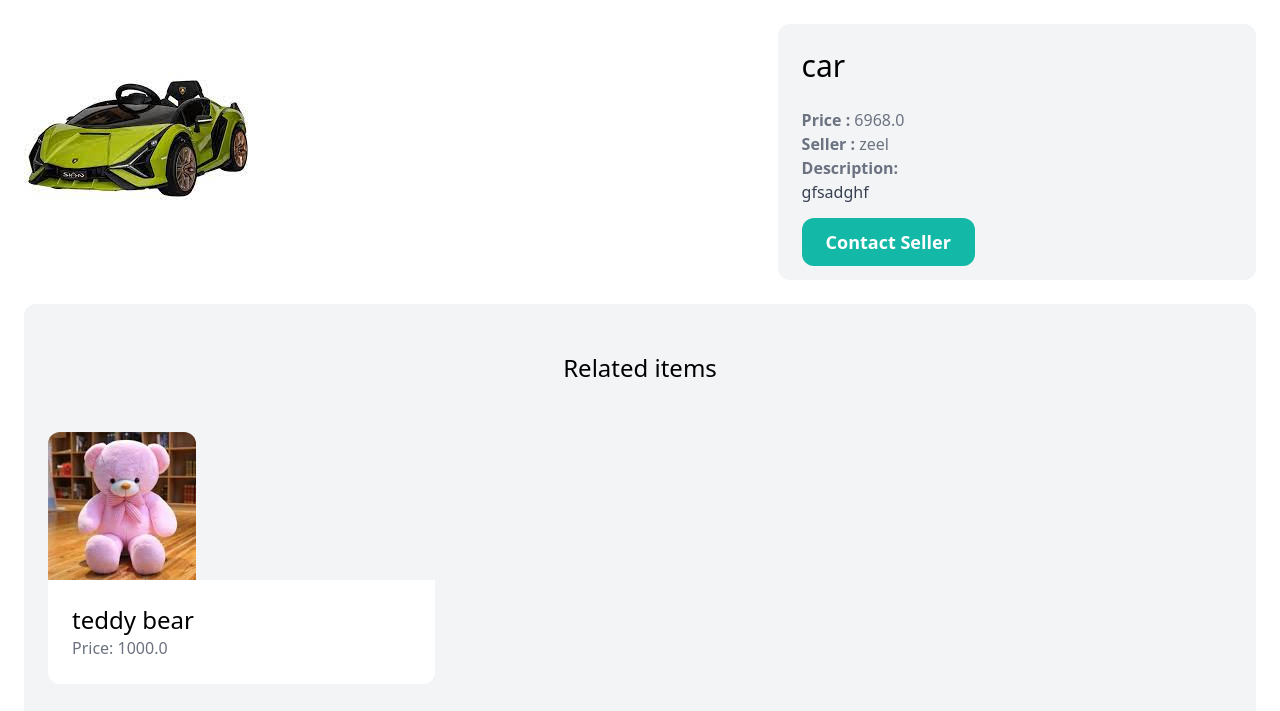
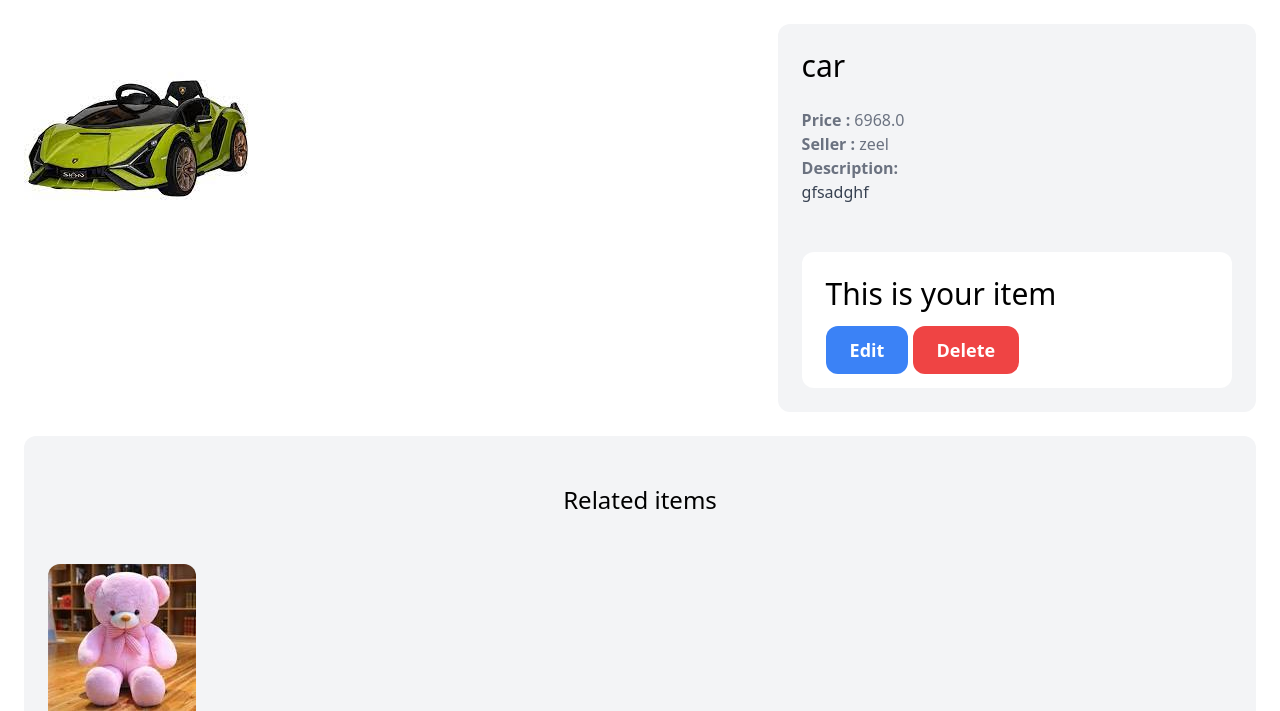
Before and after one commit to Zeel-13/Django-Online-marketplace, a Django app: page /items/6/ in a window 1280 px wide. Shown: the part 77-788 px from the top of the page. Run offline with Django 5.2, Linux system fonts and the light colour scheme; a user stored in the database is signed in; data comes from the database, SQL or seed files in the repository; both versions use the stored data as it was after the commit; some libraries are stand-ins or nearby versions.

Commit message:
changes saved

```diff
--- a/core/templates/core/base.html
+++ b/core/templates/core/base.html
@@ -11,7 +11,7 @@
         <a href="/" class="text-xl font-semibold">Puddle</a>
         <div class="space-x-6">
             <a href="{% url 'item:new' %}" class="text-lg font-semibold hover:text-gray-500">New item</a>
-            <a href="#" class="text-lg font-semibold hover:text-gray-500">Browse</a>
+            <a href="{% url 'item:browse' %}" class="text-lg font-semibold hover:text-gray-500">Browse</a>
             {% if request.user.is_authenticated %}
             <a href="#" class="text-lg font-semibold hover:text-gray-500">Inbox</a>
             <a href="{% url 'dashboard:index' %}" class="text-lg font-semibold hover:text-gray-500">Dashboard</a>
--- a/dashboard/views.py
+++ b/dashboard/views.py
@@ -1,4 +1,4 @@
-from django.shortcuts import render
+from django.shortcuts import render,get_object_or_404
 from item.models import Item
 from django.contrib.auth.decorators import login_required
 # Create your views here.
--- a/item/forms.py
+++ b/item/forms.py
@@ -24,3 +24,25 @@ class NewItemForm(forms.ModelForm):
                 'class': input_classes
             }),
         }
+
+class EditItemForm(forms.ModelForm):
+    class Meta:
+        model=Item
+        fields=('name','description','price','image','is_sold')
+        widgets={
+            'category':forms.Select(attrs={
+                'class': input_classes
+            }),
+            'name':forms.TextInput(attrs={
+                'class': input_classes
+            }),
+            'description':forms.Textarea(attrs={
+                'class': input_classes
+            }),
+            'price':forms.TextInput(attrs={
+                'class': input_classes
+            }),
+            'image':forms.FileInput(attrs={
+                'class': input_classes
+            }),
+        }
--- a/item/templates/item/detail.html
+++ b/item/templates/item/detail.html
@@ -16,8 +16,17 @@
             {{item.description}}
             </p>
         {% endif %}
+        {% if request.user == item.created_by %}
+        <br>
+           <div class="mt-6 p-6 bg-white rounded-xl">
+            <p class="mb-6 text-3xl">This is your item</p>
+            <a href="{% url 'item:edit' item.id%}" class="px-6 py-3 text-lg font-semibold bg-blue-500 text-white rounded-xl hover:bg-teal-700">Edit</a>
+            <a href="{% url 'item:delete' item.id%}" class="px-6 py-3 text-lg font-semibold bg-red-500 text-white rounded-xl hover:bg-teal-700">Delete</a>
+           </div>
+        {% else %}
         <br>
         <a href="#" class="px-6 py-3 text-lg font-semibold bg-teal-500 text-white rounded-xl hover:bg-teal-700">Contact Seller</a>
+        {% endif %}
     </div>
 </div>
 
--- a/item/templates/item/form.html
+++ b/item/templates/item/form.html
@@ -1,9 +1,9 @@
 {% extends 'core/base.html' %}
-{% block title %}New Item{% endblock %}
+{% block title %}{{title}}{% endblock %}
 {% block content %}
 
 <div class="w-1/2 my-6 p-6 mx-auto bg-gray-100 rounded-xl">
-    <h1 class="mb-6 text-3xl">Add New Item</h1>
+    <h1 class="mb-6 text-3xl">{{title}}</h1>
     <form action="." method="post" enctype="multipart/form-data">
         {% csrf_token %}
         <div class="space-y-4">
--- a/item/urls.py
+++ b/item/urls.py
@@ -2,6 +2,9 @@ from django.urls import path
 from .views import *
 app_name='item'
 urlpatterns = [
+    path("",browse, name="browse"),
     path('<int:pk>/',detail,name='detail'),
-    path('new/',new,name='new')
+    path('new/',new,name='new'),
+    path('<int:pk>/delete/',delete,name='delete'),
+    path('<int:pk>/edit/',edit,name='edit'),
 ]
--- a/item/views.py
+++ b/item/views.py
@@ -2,7 +2,19 @@ from django.shortcuts import render,get_object_or_404,redirect
 from .models import *
 from .forms import *
 from django.contrib.auth.decorators import login_required
+from django.db.models import Q
 # Create your views here.
+
+def browse(request):
+    query=request.GET.get('query','')
+    categories=Category.objects.all()
+    category_id=request.GET.get('caterory_id','')
+    items=Item.objects.filter(is_sold=False)
+    if query:
+        items=items.filter(Q(name__icontains=query)|Q(description__icontains=query))
+    return render(request,'item/browse.html',{'items':items,'query':query,'categories':categories})
+
+
 def detail(request,pk):
     item=get_object_or_404(Item,pk=pk)
     related_items=Item.objects.filter(category=item.category,is_sold=False).exclude(pk=pk)[0:3]
@@ -20,4 +32,22 @@ def new(request):
             return redirect('item:detail',pk=item.id)
     else:
         form=NewItemForm()
-    return render(request,'item/form.html',{'form':form})
+    return render(request,'item/form.html',{'form':form ,'title':'Add New Item'})
+
+@login_required
+def delete(request,pk):
+    item=get_object_or_404(Item,pk=pk,created_by=request.user)
+    item.delete()
+    return redirect('dashboard:index')
+
+@login_required
+def edit(request,pk):
+    item=get_object_or_404(Item,pk=pk,created_by=request.user)
+    if request.method=='POST':
+        form=EditItemForm(request.POST,request.FILES,instance=item)
+        if form.is_valid():
+            form.save()
+            return redirect('item:detail',pk=item.id)
+    else:
+        form=EditItemForm(instance=item)
+    return render(request,'item/form.html',{'form':form,'title':'Edit Item'})
```
Also changed, not shown: item/templates/item/browse.html (added, +38 -0 lines), db.sqlite3.
